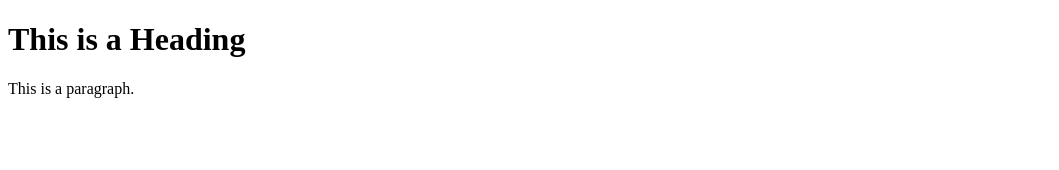
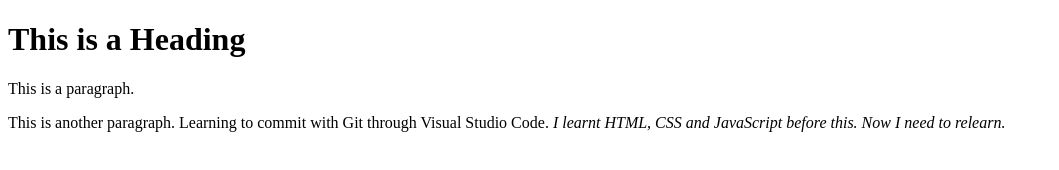
Before and after one commit to Diamond4luck/diamond4luck.github.io, a plain HTML site: page index.html in a window 1280 px wide. Shown: the whole page, without its empty margins (0-1059 px from the left). Drawn offline with Linux system fonts and the light colour scheme.

Commit message:
Second Commit

```diff
--- a/index.html
+++ b/index.html
@@ -7,6 +7,9 @@
 
     <h1>This is a Heading</h1>
     <p>This is a paragraph.</p>
+    <p>This is another paragraph. Learning to commit with Git through Visual Studio Code.
+        <i>I learnt HTML, CSS and JavaScript before this. Now I need to relearn.</i>
+    </p>
 
 </body>
 </html>
```
